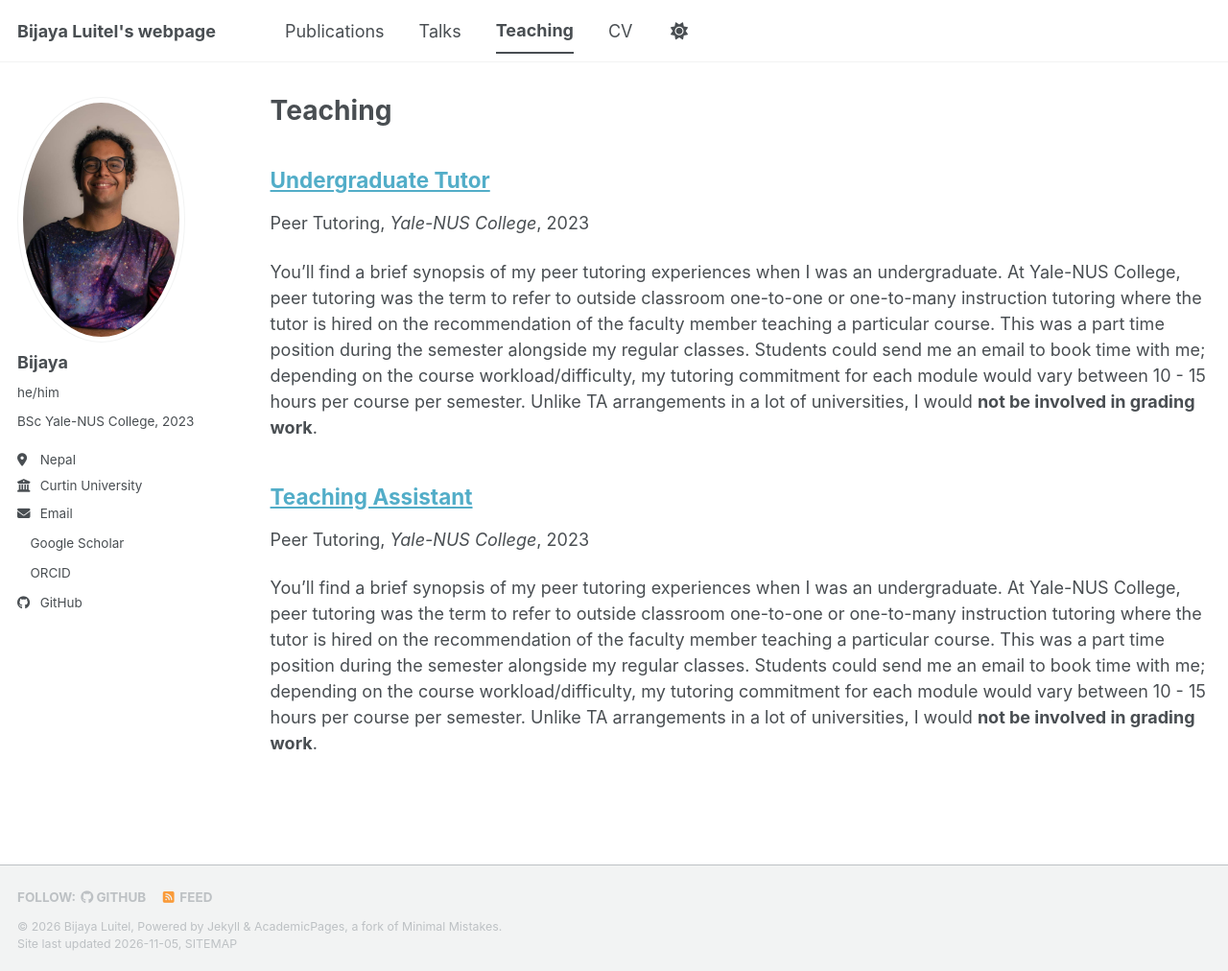
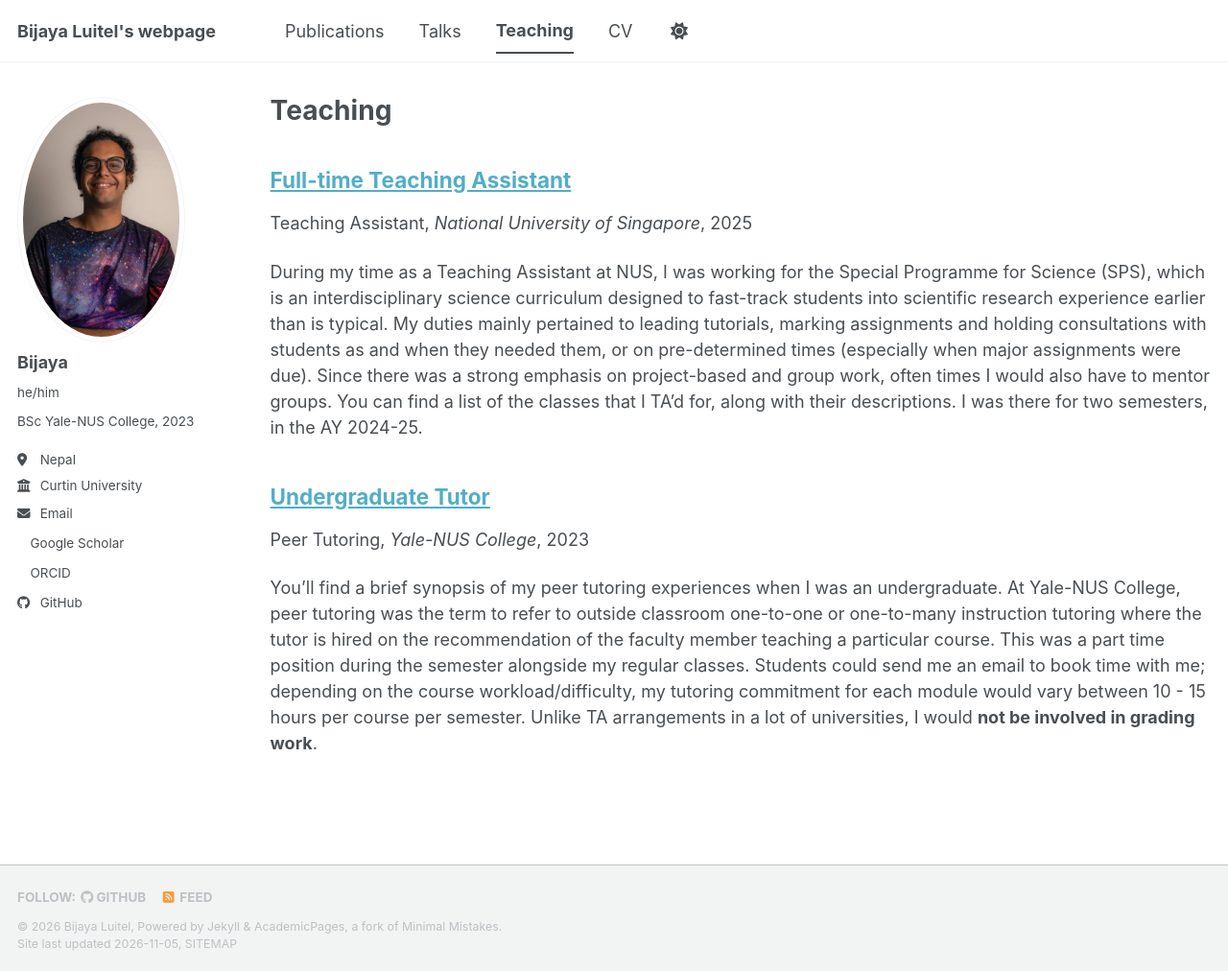
Before and after one commit to bijayaluitel/bijayaluitel.github.io, a Jekyll site: the page built from _pages/teaching.html, in a window 1280 px wide and 1012 px high. Shown: the whole window at 96% size. Built offline with Jekyll 4.4.1, drawn with Linux system fonts in a browser that asks for light colours; a style sheet for code colours, icons or effects is not loaded.

Commit message:
Update nus.md

```diff
--- a/_teaching/nus.md
+++ b/_teaching/nus.md
@@ -1,36 +1,34 @@
 ---
-title: "Teaching Assistant"
+title: "Full-time Teaching Assistant"
 collection: teaching
-type: "Peer Tutoring"
-permalink: /teaching/yale_nus
-venue: "Yale-NUS College"
-date: 2023-1-1
+type: "Teaching Assistant"
+permalink: /teaching/nus
+venue: "National University of Singapore"
+date: 2025-1-1
 location: "Singapore, Singapore"
 ---
 
-You'll find a brief synopsis of my peer tutoring experiences when I was an undergraduate. At Yale-NUS College, peer tutoring was the term to refer to outside classroom one-to-one or one-to-many instruction tutoring where the tutor is hired on the recommendation of the faculty member teaching a particular course. This was a part time position during the semester alongside my regular classes. Students could send me an email to book time with me; depending on the course workload/difficulty, my tutoring commitment for each module would vary between 10 - 15 hours per course per semester. Unlike TA arrangements in a lot of universities, I would **not be involved in grading work**.
+During my time as a Teaching Assistant at NUS, I was working for the Special Programme for Science (SPS), which is an interdisciplinary science curriculum designed to fast-track students into scientific research experience earlier than is typical. My duties mainly pertained to leading tutorials, marking assignments and holding consultations with students as and when they needed them, or on pre-determined times (especially when major assignments were due). Since there was a strong emphasis on project-based and group work, often times I would also have to mentor groups. You can find a list of the classes that I TA'd for, along with their descriptions. I was there for two semesters, in the AY 2024-25.
 
-Physical Chemistry
+SP2271: Introduction to the Scientific Literature
 -
-Duration: Semester 2 in Year 4.
-
-Physical Chemistry (YSC3262) was an advanced undergraduate course taken by mainly physical sciences students with a focus in Chemistry. Although I hadn't personally taken the course myself, most of the concepts taught in it was based on the principles of Quantum Mechanics. I helped answer questions mostly about the mathematics of Quantum Mechanics.
-
-Introduction to Black Holes
--
-Duration: Semester 1 in Year 4.
-
-Introduction to Black Holes (YSC1219) was an introductory science course aimed at all students, without a strong mathematical pre-requisite. Students could use this course to satisfy their science requirement for the common curriculum. Whilst not a pre-requisite, mathematical interpretation and some coding ability was essential to do the Labs, which were regular assignments that simulated mini research tasks, littered throughout the semester. Students approached me for help with their interpretation.
+When: Semester 2
 
 
-Quantitative Reasoning
+
+SP2273: Working on interdisciplinary science, pythonically
 -
-Duration: Semester 1 in Year 2, 3 and Semester 2 in Year 4.
+When: Semester 1 and Semester 2
 
-Quantitative reasoning (YCC1122) was a common curriculum course taken by all newly matriculated students in the first semester. The two most important things students learned in this course was how to use the R programming language to do exploratory data analysis and how to do basic statistics and interpret hypotheses in a quantitative manner. The course title and module code changed in my final year (as the school transitioned to NUS College), but the overarching learning goals in the module were similar.
 
-Scientific Inquiry 2
+
+
+SP3176: The Universe
 -
-Duration: Semester 1 in Year 2 and 3.
+When: Semester 1
 
-Scientific Inquiry 2 (YCC2137) was a common curriculum course taken by all matriculated students in the first semester of the second year. There was a significant coding and hypothesis formulation component, which was my primary responsibility in helping students.
+
+
+PC3232: Nuclear and Particle Physics
+-
+When: Semester 1
```
